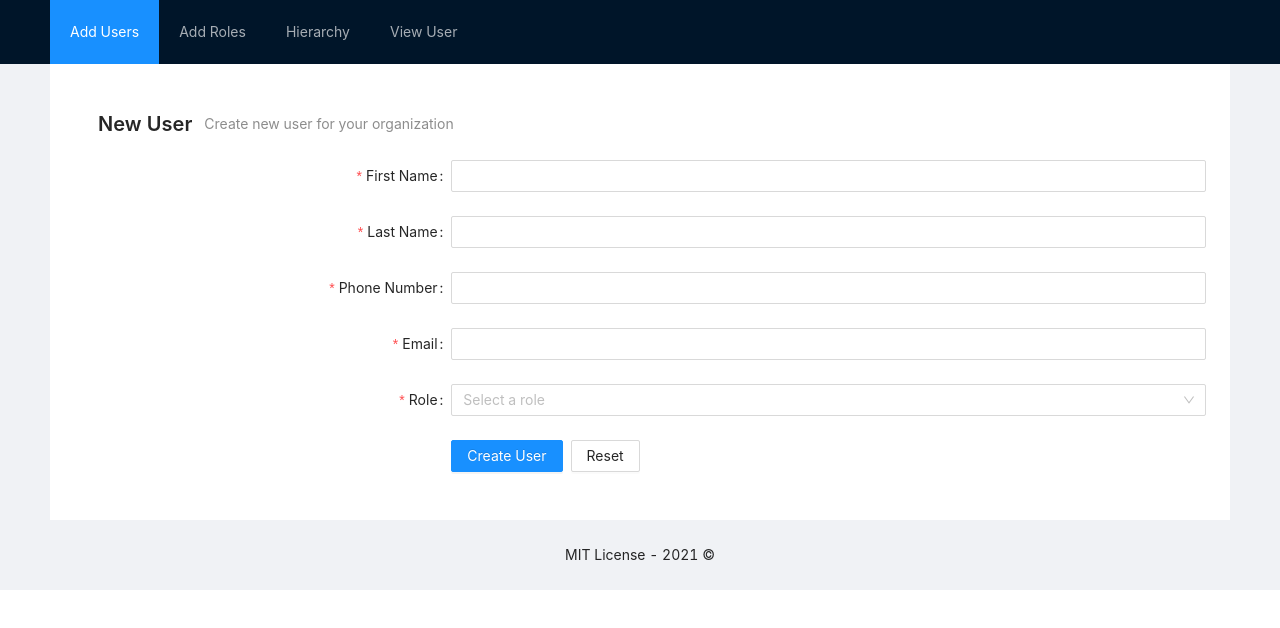
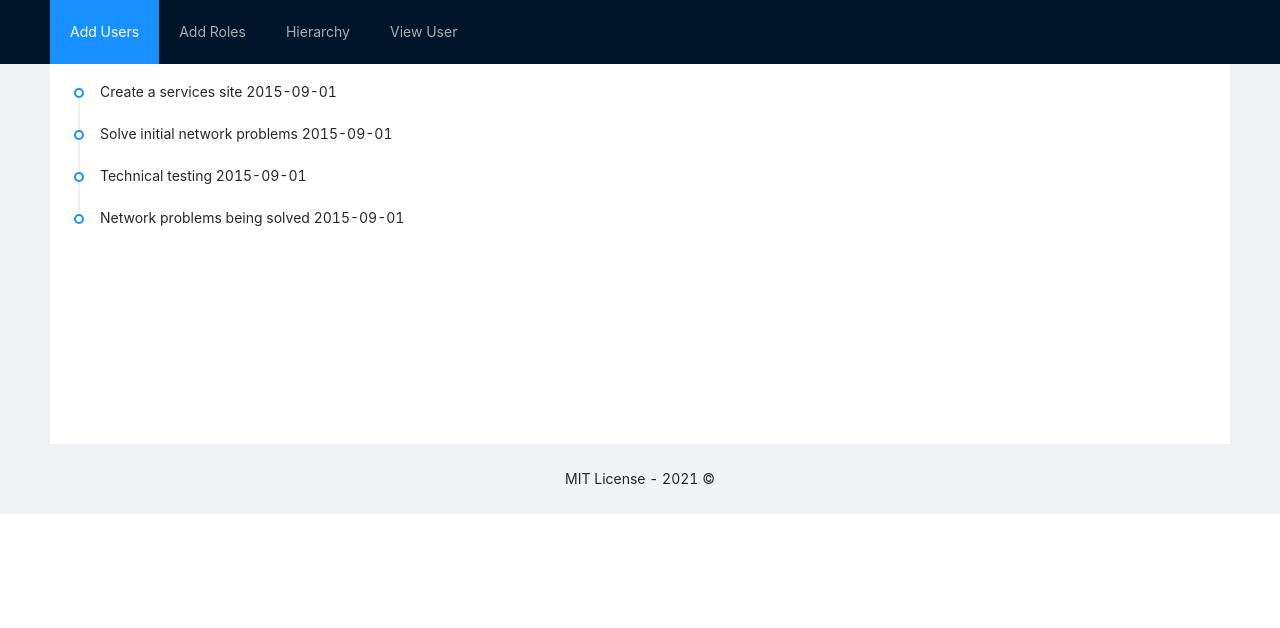
Before and after one commit to 19sriram/zzl, a React (Create React App) app in the folder frontend/: page /timeline in a window 1280 px wide. Shown: the top 628 px of the page. Built offline with nearby package versions, Linux system fonts and the light colour scheme; no server answers.

Commit message:
FE: removed history and added timeline component

```diff
--- a/frontend/src/components/layout/layout.tsx
+++ b/frontend/src/components/layout/layout.tsx
@@ -6,6 +6,7 @@ import AddUser from '../usermgmt/adduser';
 import AddRole from '../rolemgmt/addrole';
 import Treeview from '../treeview/treeview';
 import ViewUser from '../usermgmt/viewuser';
+import TimeLine from '../timeline/timeline';
 import {
   BrowserRouter as Router,
   Switch,
@@ -47,6 +48,9 @@ const LayoutWrapper= ()=> {
           <Route path="/viewuser">
             <ViewUser />
           </Route>
+          <Route path="/timeline">
+            <TimeLine />
+          </Route>
           <Route path="/">
             <AddUser />
           </Route>
--- /dev/null
+++ b/frontend/src/components/timeline/timeline.tsx
@@ -0,0 +1,12 @@
+import {Timeline} from 'antd';
+const TimeLine = ()=>{
+    return (
+        <Timeline>
+            <Timeline.Item>Create a services site 2015-09-01</Timeline.Item>
+            <Timeline.Item>Solve initial network problems 2015-09-01</Timeline.Item>
+            <Timeline.Item>Technical testing 2015-09-01</Timeline.Item>
+            <Timeline.Item>Network problems being solved 2015-09-01</Timeline.Item>
+        </Timeline>
+    )
+}
+export default TimeLine;
```
Also changed, not shown: frontend/src/components/history/history.css (deleted, +0 -7 lines), frontend/src/components/history/history.tsx (deleted, +0 -17 lines).
